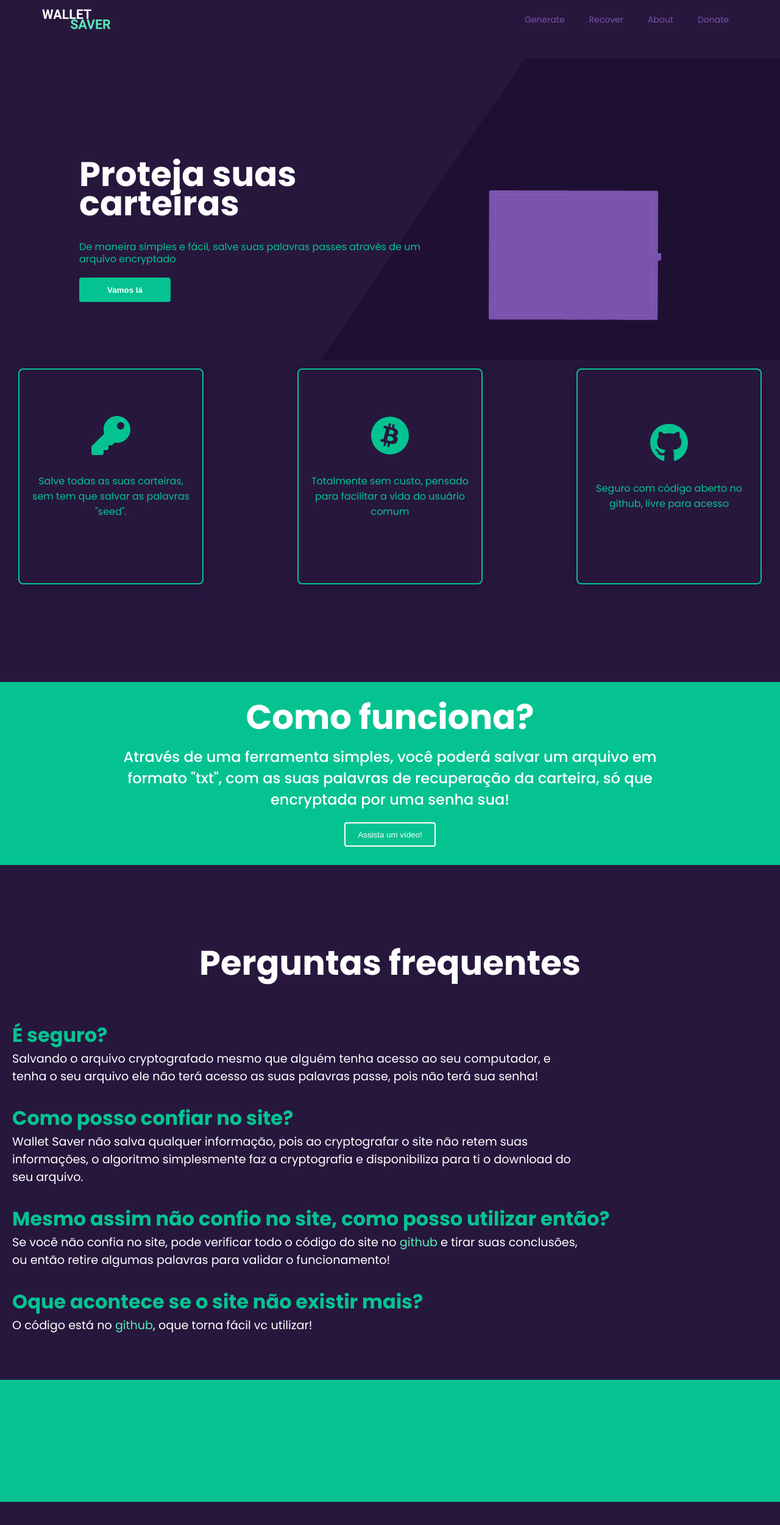
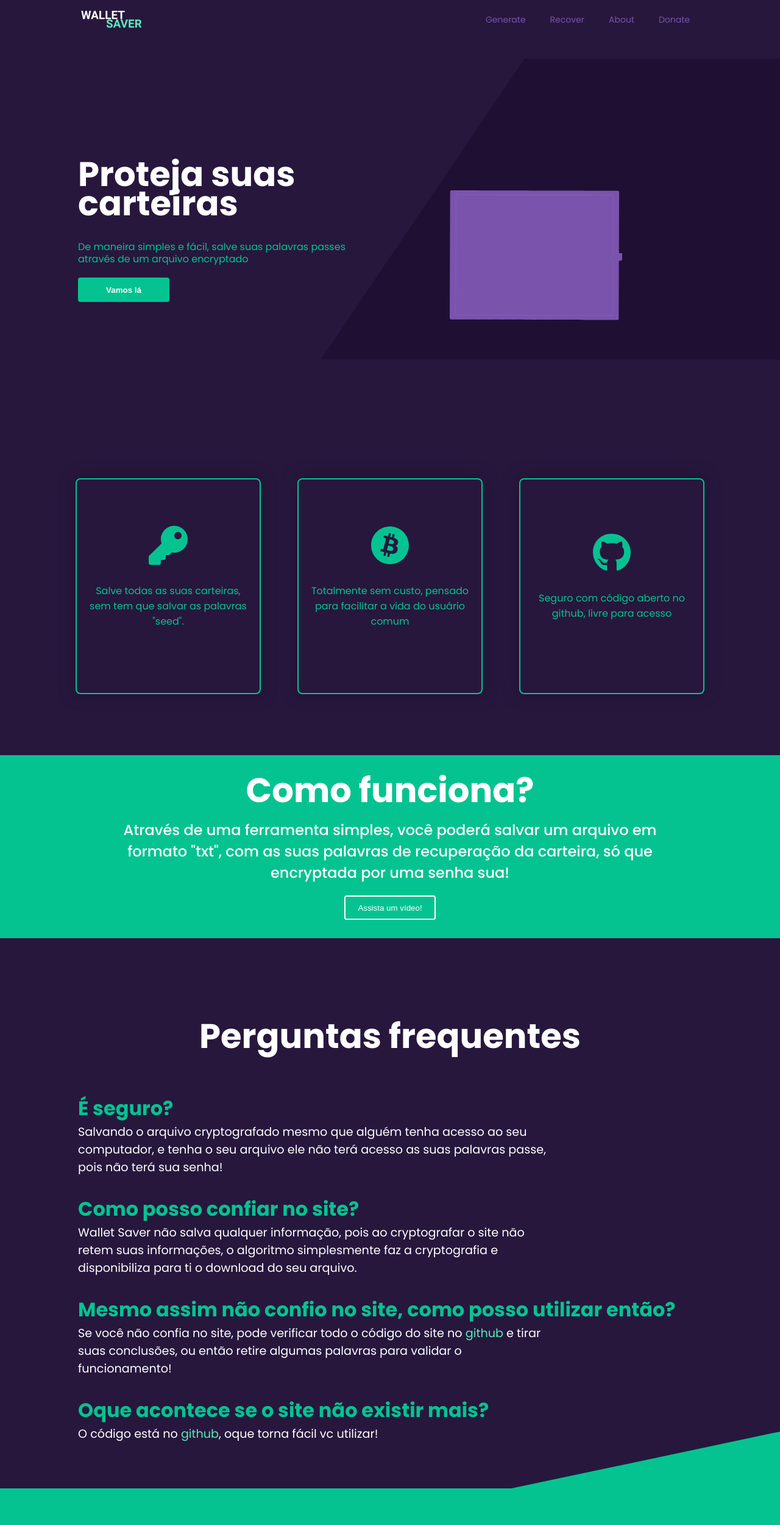
Before and after one commit to AguaPotavel/WalletSaver, a React (Create React App) app: page / in a window 1280 px wide. Shown: the top 2500 px of the page at 61% size. Before the commit the page ends 2462 px from the top, so only its background shows below. Built offline with nearby package versions, Linux system fonts and the light colour scheme.

Commit message:
some fixes

```diff
--- a/package.json
+++ b/package.json
@@ -43,5 +43,10 @@
       "last 1 firefox version",
       "last 1 safari version"
     ]
+  },
+  "devDependencies": {
+    "eslint-plugin-flowtype": "^8.0.3",
+    "eslint-plugin-import": "^2.25.3",
+    "eslint-plugin-react-hooks": "^4.2.1-rc.0-next-ceee524a8-20211217"
   }
 }
--- a/src/components/Navbar/styles.js
+++ b/src/components/Navbar/styles.js
@@ -5,7 +5,7 @@ export const Container = styled.div`
     flex-direction: row;
     background-color: ${props=> props.theme.colors.surface_3};
     height: 64px;
-    padding: 0px 5%;
+    padding: 0px 10%;
     position: sticky;
 
     .logo{
--- a/src/views/Generate/index.js
+++ b/src/views/Generate/index.js
@@ -6,7 +6,7 @@ import {
 
 // fontAwesome //
 import { FontAwesomeIcon } from '@fortawesome/react-fontawesome'
-import { faKey } from '@fortawesome/free-solid-svg-icons'
+import { faPlus } from '@fortawesome/free-solid-svg-icons'
 
 export default function Generate(){
     return(
@@ -31,7 +31,7 @@ export default function Generate(){
                 <div className='add-phrase'>
                     <input placeholder={'unplat'} type={'password'}/>
                     <a className='add-button'>
-                        <FontAwesomeIcon icon={faKey}/>
+                        <FontAwesomeIcon icon={faPlus} color='white'/>
                     </a>
 
                 </div>
--- a/src/views/Generate/styles.js
+++ b/src/views/Generate/styles.js
@@ -36,8 +36,10 @@ export const ContentForm = styled.div`
                 display: flex;
                 flex: 1;
                 width: 15%;
-                height: 100%;
-                margin: 0px 10px;
+                min-width: 52px;
+                height: 52px;
+                border-radius: 6px;
+                margin-left:10px;
                 background-color: ${props=> props.theme.colors.primary};
                 justify-content: center;
                 align-items: center;
@@ -57,7 +59,7 @@ export const ContentForm = styled.div`
             border: 2px solid transparent;
             background-color: ${props=> props.theme.colors.secondary};
             border-radius: 6px;
-            padding: 10px;
+            padding: 15px;
             font-size: 1rem;
 
             &:focus{
--- a/src/views/home/styles.js
+++ b/src/views/home/styles.js
@@ -15,6 +15,7 @@ export const Header = styled.div`
     height: 40rem;
     position: relative;
     align-items: center;
+    margin: 0px 10%;
 
     .image{
         display: flex;
@@ -30,7 +31,7 @@ export const Header = styled.div`
         flex-direction: column;
         /* margin: 0px 30px; */
         position: relative;
-        left: 130px;
+        /* left: 130px; */
         z-index: 999;
         height: 50%;
 
@@ -83,20 +84,19 @@ export const CardsContainer = styled.div`
     flex: 1;
     flex-direction: row;
     position: relative;
-    top: -120px;
     height: 400px;
     /* margin: 60px 0px; */
     align-items: center;
-    justify-content: space-between;
-    padding: 0px 30px;
+    justify-content: center;
     flex-wrap: wrap;
+    margin: 60px 0px;
 `;
 
 export const Card = styled.div`
     display: flex;
     flex-direction: column;
     flex: 1;
-    margin: 20px 0px;
+    margin: 20px 30px;
     background-color: ${props=> props.theme.colors.surface_3};
     filter: drop-shadow(0 0 0.75rem ${props=> props.theme.colors.surface_2});
     height: 350px;
@@ -177,7 +177,7 @@ export const Works = styled.div`
 export const Faq = styled.div`
     display: flex;
     flex-direction: column;
-    margin: 60px 20px;
+    margin: 60px 10%;
     align-items: center ;
 
     h1{
```
Also changed, not shown: 1 other file (tests, documents, lock files or other folders).
